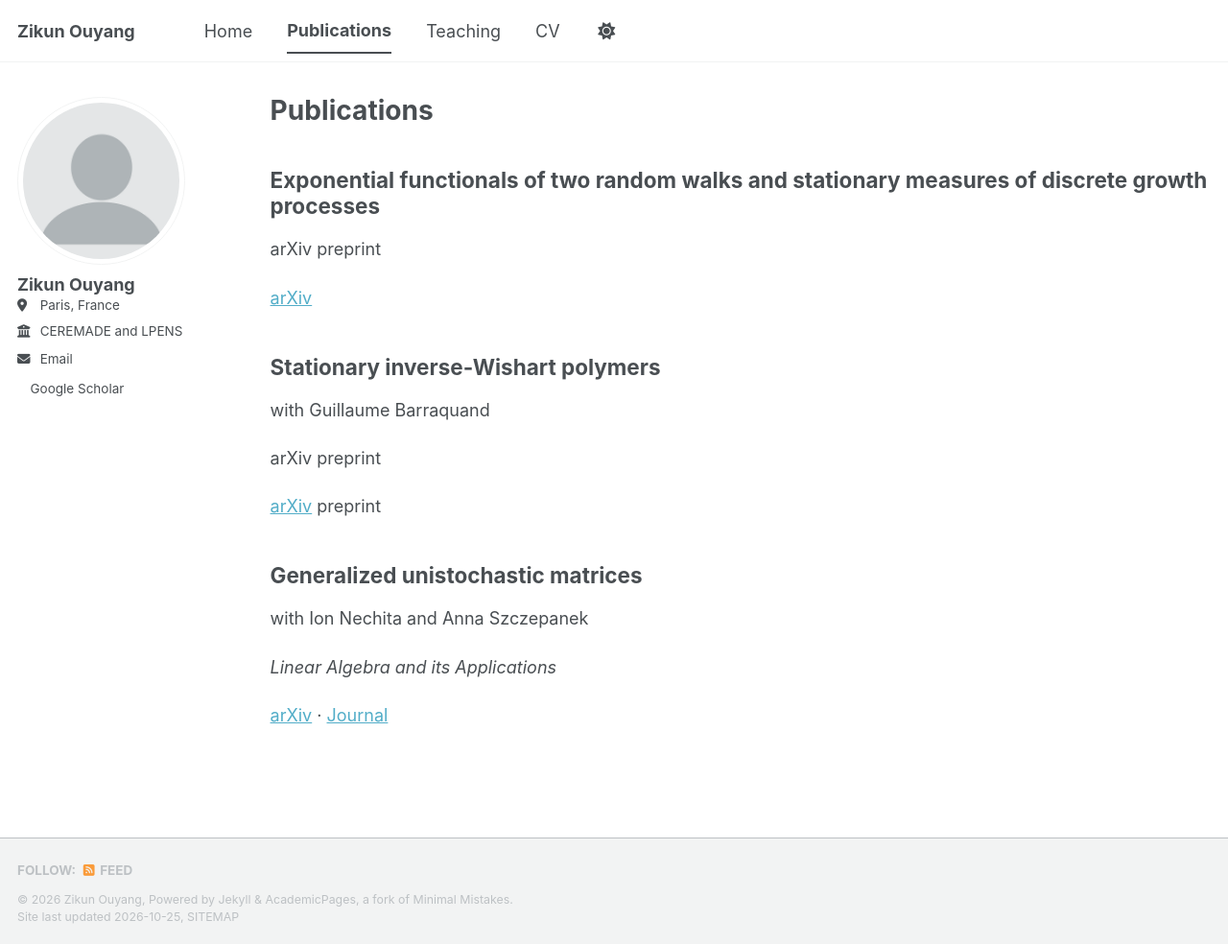
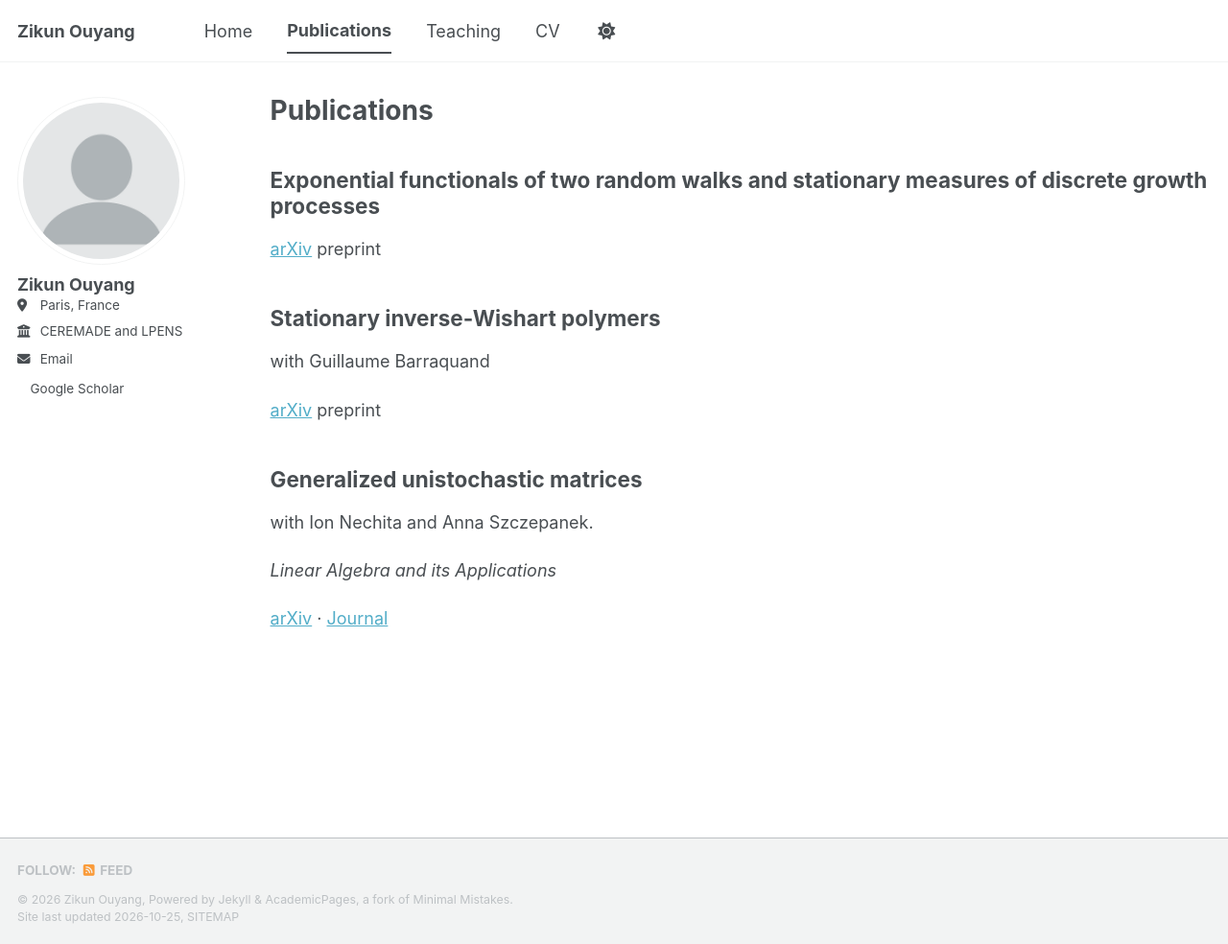
Before and after one commit to ZikunOuyang/zikunouyang.github.io, a Jekyll site: the page built from _pages/publications.html, in a window 1280 px wide and 984 px high. Shown: the whole window at 96% size. Built offline with Jekyll 4.4.1, drawn with Linux system fonts in a browser that asks for light colours; a style sheet for code colours, icons or effects is not loaded.

Commit message:
Update publications.html

```diff
--- a/_pages/publications.html
+++ b/_pages/publications.html
@@ -6,21 +6,18 @@ author_profile: true
 ---
 
 <h2>Exponential functionals of two random walks and stationary measures of discrete growth processes</h2>
-<p>arXiv preprint</p>
 <p>
-  <a href="https://arxiv.org/abs/2610.19673">arXiv</a>
+  <a href="https://arxiv.org/abs/2610.19673">arXiv</a> preprint
 </p>
 
 <h2>Stationary inverse-Wishart polymers</h2>
 <p>with Guillaume Barraquand</p>
-<p>arXiv preprint</p>
 <p>
   <a href="https://arxiv.org/abs/2511.14375">arXiv</a> preprint
 </p>
 
 <h2>Generalized unistochastic matrices</h2>
-<p>with Ion Nechita and Anna Szczepanek</p>
-<p><em>Linear Algebra and its Applications</em></p>
+<p>with Ion Nechita and Anna Szczepanek.</p>  <p><em>Linear Algebra and its Applications</em></p>
 <p>
   <a href="https://arxiv.org/abs/2310.03436">arXiv</a> ·
   <a href="https://www.sciencedirect.com/science/article/abs/pii/S0024379524002301">Journal</a>
```
